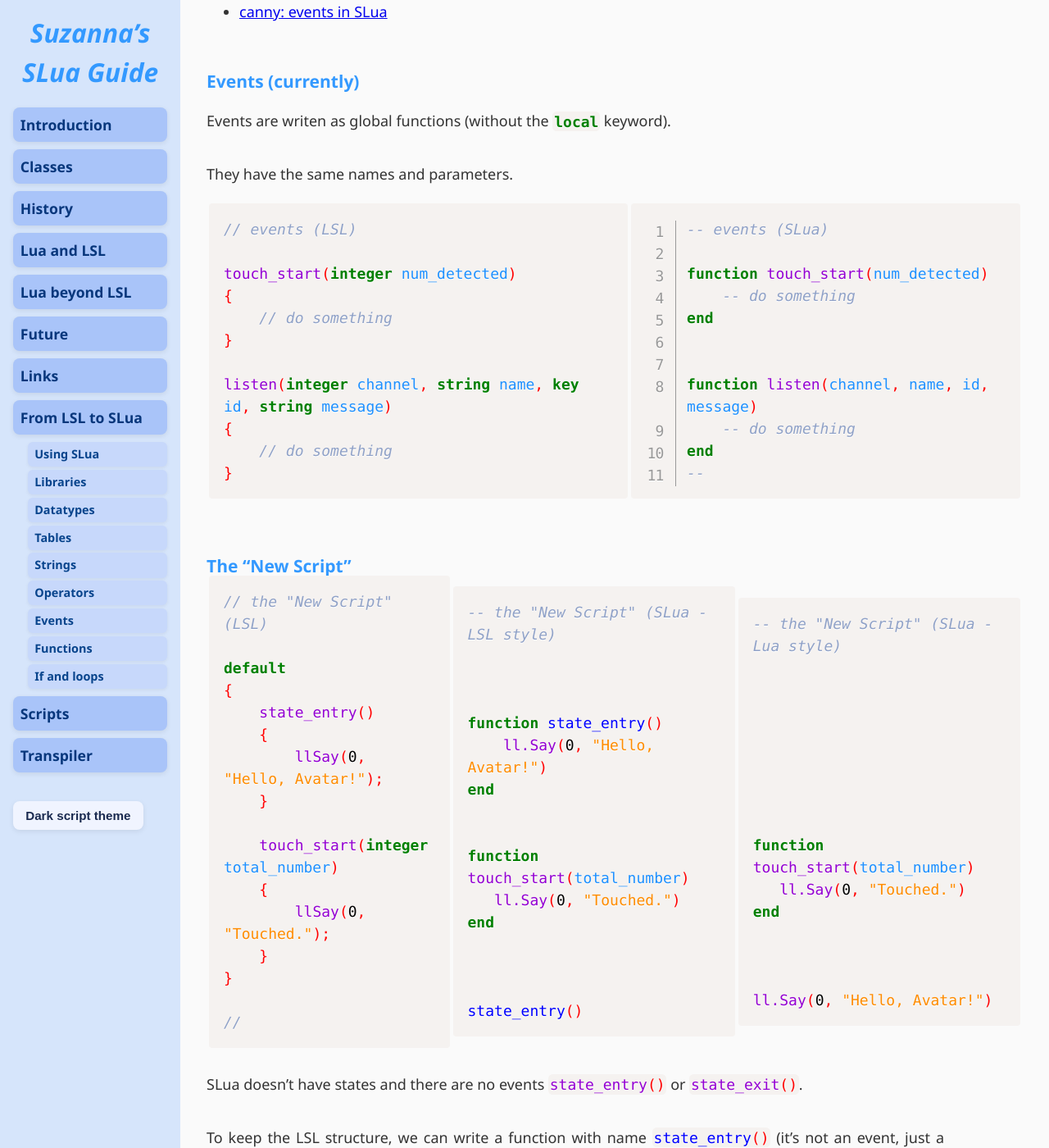
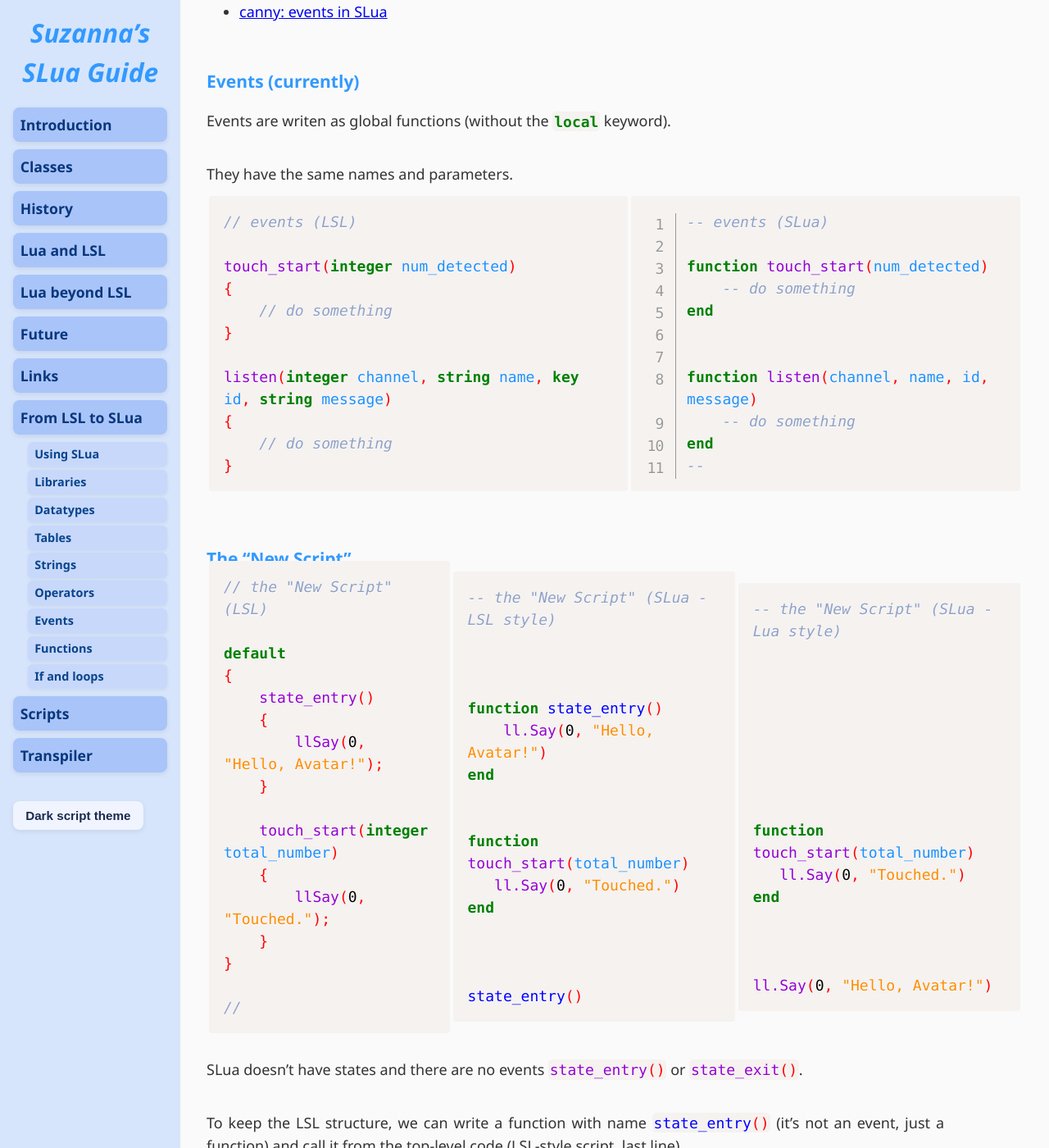
Before and after one commit to Suzanna-Linn/slua, a Jekyll site: the page built from docs/moving-events.md, in a window 1280 px wide and 1400 px high, scrolled down 389 px. Shown: the whole window at 82% size. Built offline with Jekyll 4.4.1, drawn with Linux system fonts in a browser that asks for light colours; nearby versions of some CDN libraries; our own code applies the rules of GitHub Pages for plain Markdown files; comment, search, counter and statistics services are not loaded.

Commit message:
Update style.css

```diff
--- a/docs/assets/style.css
+++ b/docs/assets/style.css
@@ -125,7 +125,7 @@ p {
 }
 
 table {
-  margin-top: -1.5em;
+  margin-top: -2em;
 }
 
 li {
```
